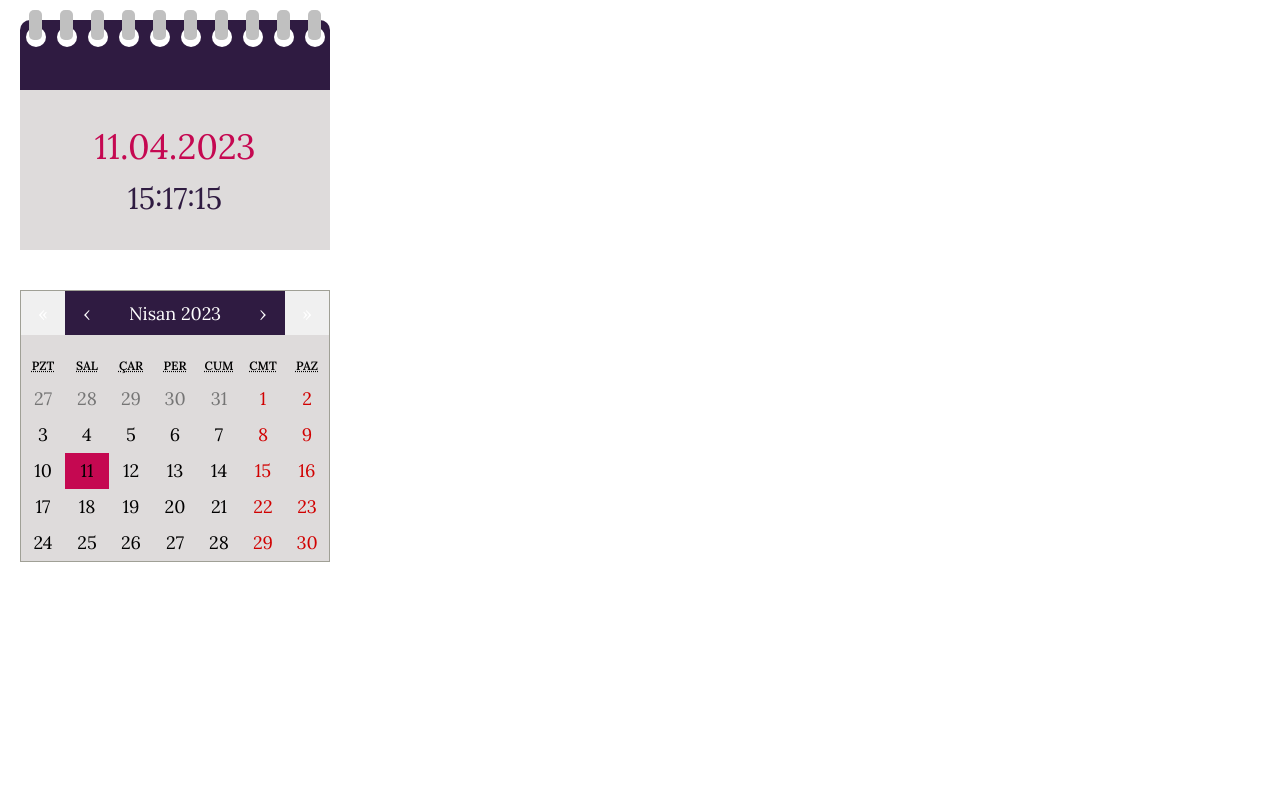
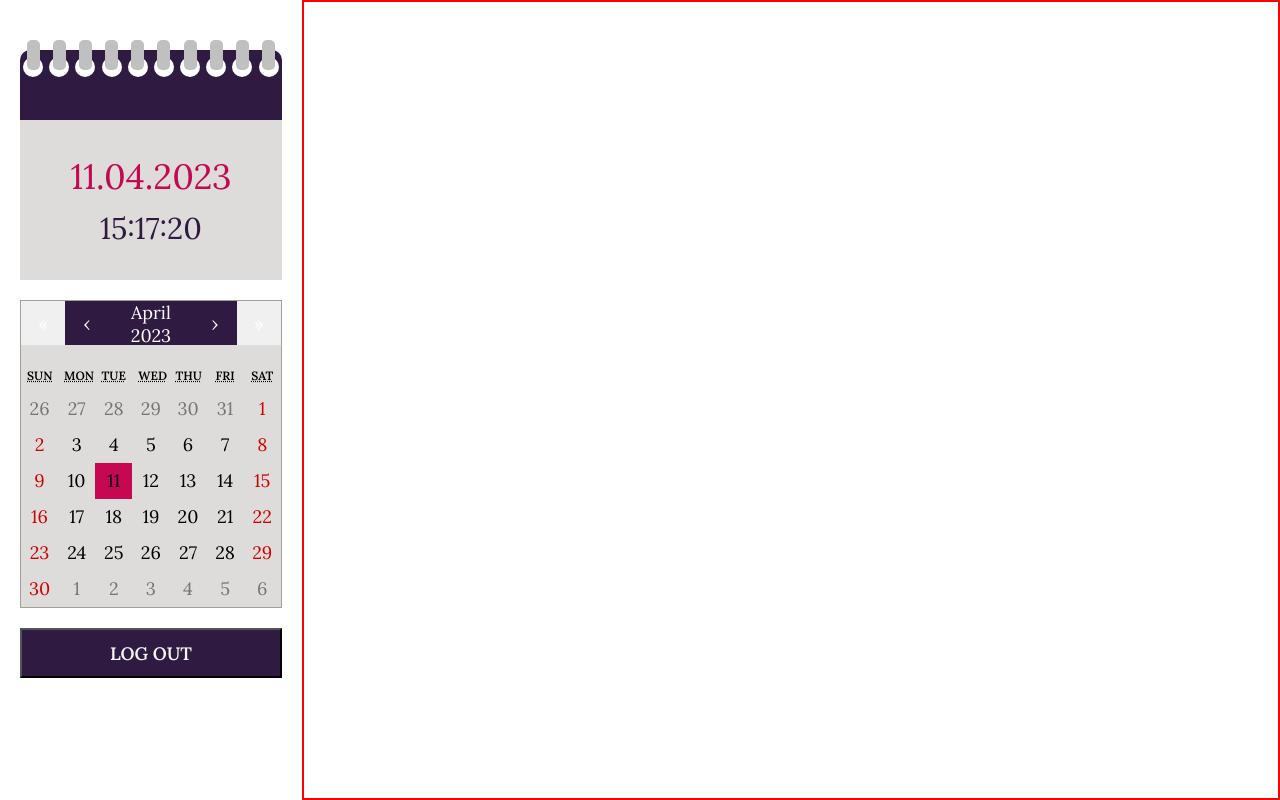
Before and after one commit to codeyourwaytofreedom/the_secretary, a Next.js app: page /test in a window 1280 px wide. Built offline with nearby package versions, Linux system fonts and the light colour scheme.

Commit message:
Date update in place.
Detail section in place.

State as date... included in props.

Keep going.

Remember why you started.

```diff
--- a/components/calendar.tsx
+++ b/components/calendar.tsx
@@ -1,8 +1,22 @@
+import { NextPage } from 'next';
+import { useState } from 'react';
 import Calendar from 'react-calendar';
 
-const Cal = () => {
+interface date {
+    date:Date | undefined;
+    setDate: React.Dispatch<React.SetStateAction<Date | undefined>>;
+}
+
+const Cal:NextPage<date> = ({date, setDate}) => {
     return (
-            <Calendar locale={"tr-TR"} maxDate={new Date(2024, 0, 1)} minDate={new Date(2023, 0, 1)}/>
+        <>
+
+            <Calendar locale={"en-US"}
+                maxDate={new Date(2024, 0, 1)}
+                minDate={new Date(2023, 0, 1)}
+                onClickDay={(date) => {console.log(setDate(date)); console.log(typeof(date.toLocaleDateString("tr-TR")))}}
+            />
+        </>
      );
 }
 
--- a/pages/test.tsx
+++ b/pages/test.tsx
@@ -3,6 +3,7 @@ import { useEffect, useState } from "react";
 import Cal from "../components/calendar";
 
 const Test = () => {
+    const [date, setDate] = useState<Date>();
     const today = new Date();
     const formattedDate = today.toLocaleDateString("tr-TR", {
         day: "2-digit",
@@ -16,7 +17,7 @@ const Test = () => {
         hour12: false,
       }));
 
-/*     useEffect(() => {
+    useEffect(() => {
     const interval = setInterval(() => {
         const time = new Date().toLocaleTimeString("tr-TR", {
             hour: "2-digit",
@@ -30,11 +31,12 @@ const Test = () => {
         return () => {
         clearInterval(interval);
         };
-    }, []); */
+    }, []);
 
 
     return (
     <>
+    <div className={a.double}>
         <div className={a.console}>
             <div className={a.console_current}>
                 <div className={a.console_current_top}>
@@ -67,10 +69,21 @@ const Test = () => {
                 </div>
             </div>
             <div className={a.console_calendar}>
-            <Cal/>
+                <Cal date={date} setDate={setDate}/>
             </div>
-        <div></div>
+            <div>
+                <button className={a.console_edit}>LOG OUT</button>
             </div>
+        </div>
+        <div className={a.detail}>
+        <h1>{date && date!.toLocaleDateString("tr-TR", {
+        day: "2-digit",
+        month: "2-digit",
+        year: "numeric"
+      })}</h1>
+        </div>
+    </div>
+
 
     </>
 
--- a/styles/Appointment.module.css
+++ b/styles/Appointment.module.css
@@ -1,7 +1,12 @@
+.double {
+  display: flex;
+}
+
 .console {
   height: 100vh;
   width: 350px;
   padding: 20px;
+  padding-top: 50px;
 }
 .console_current {
   position: relative;
@@ -55,4 +60,24 @@
   background-color: white;
   top: 7px;
   border-radius: 50%;
+}
+.console_calendar {
+  position: relative;
+  top: -20px;
+}
+.console_edit {
+  width: 100%;
+  height: 50px;
+  font-family: "Lora", serif !important;
+  font-size: large;
+  color: whitesmoke;
+  font-weight: bold;
+  background-color: #2f1b41;
+}
+
+.detail {
+  border: 2px solid red;
+  width: 100%;
+  padding: 20px;
+  padding-top: 50px;
 }/*# sourceMappingURL=Appointment.module.css.map */
--- a/styles/Appointment.module.scss
+++ b/styles/Appointment.module.scss
@@ -1,8 +1,13 @@
+.double{
+    display: flex;
+}
+
 .console{
     //border: 2px solid  maroon;
     height: 100vh;
     width: 350px;
     padding: 20px;
+    padding-top: 50px;
     &_current{
         position: relative;
         &_top{
@@ -55,4 +60,23 @@
             }
         }
     }
+    &_calendar{
+        position: relative;
+        top: -20px;
+    }
+    &_edit{
+        width: 100%;
+        height: 50px;
+        font-family: 'Lora', serif !important;
+        font-size: large;
+        color: whitesmoke;
+        font-weight: bold;
+        background-color: #2f1b41;
+    }
 }
+.detail{
+    border:2px solid red;
+    width: 100%;
+    padding: 20px;
+    padding-top: 50px;
+}
```
Also changed, not shown: 1 other file (tests, documents, lock files or other folders). Lines whose indentation alone changed are shown as unchanged.
